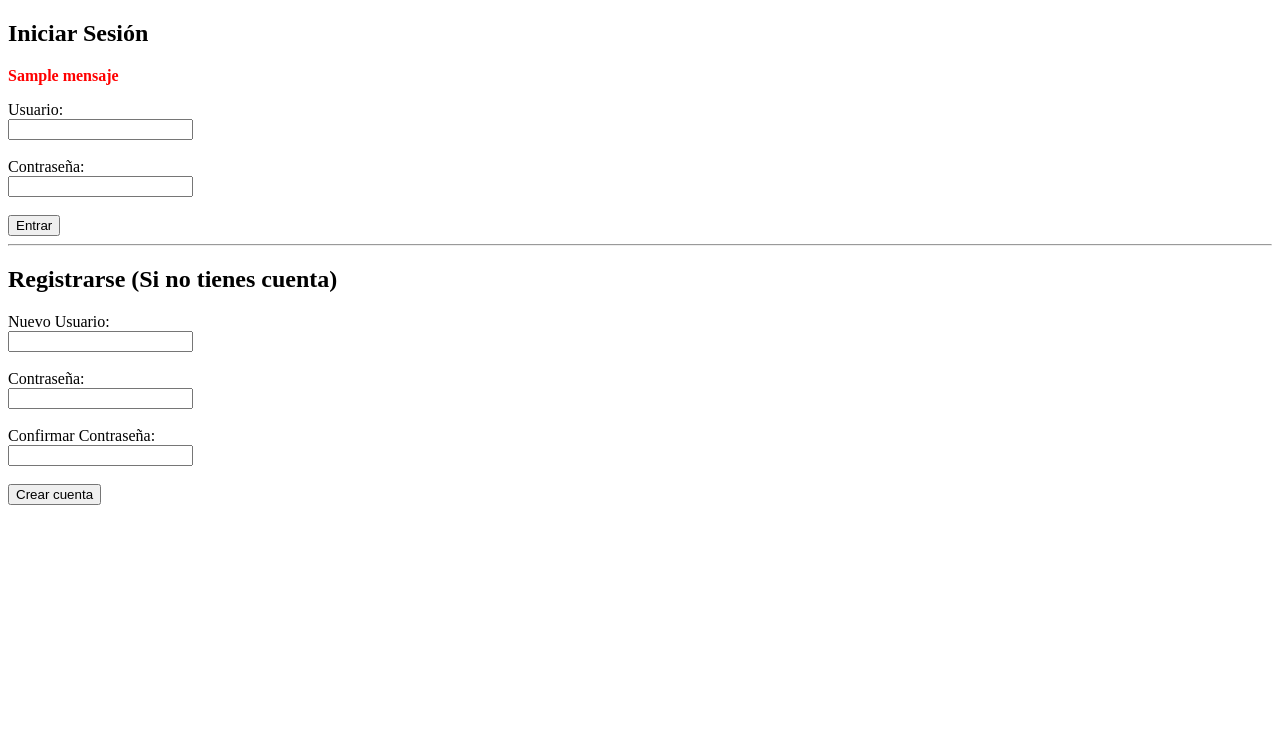
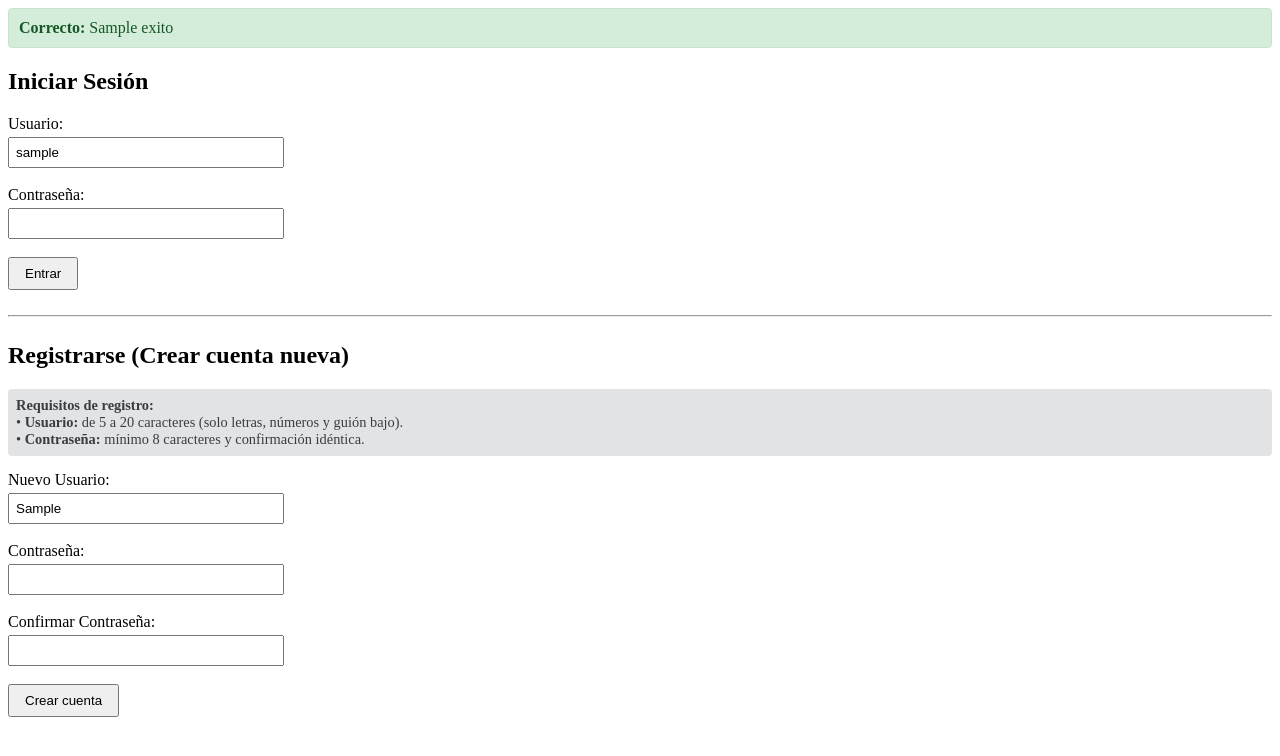
Before and after one commit to pendejousplus/Proyecto_Frases, a Flask app: template templates/login.html in a window 1280 px wide. Shown: the top 756 px of the page. Run offline with Flask 3, Linux system fonts and the light colour scheme; the template is opened without the code that fills it: most values are stand-ins (such as "Sample title", 1, 10 or a date in 2020); some libraries are stand-ins or nearby versions.

Commit message:
Validar
Se añade validación de variables por script dentro de app.py y se cambian los html para reflejar los requisitos de escritura.

```diff
--- a/app.py
+++ b/app.py
@@ -3,6 +3,8 @@ from dotenv import load_dotenv
 import psycopg2
 import bcrypt
 from flask import Flask, render_template, request, redirect, url_for, session
+from wtforms import Form, StringField, PasswordField
+from wtforms.validators import InputRequired, Length, Regexp, EqualTo
 
 load_dotenv()
 
@@ -18,63 +20,101 @@ def get_conexion():
         password=os.getenv("DB_PASSWORD")
     )
 
+class FormularioRegistro(Form):
+    usuario = StringField("Usuario", validators=[
+        InputRequired(message="El nombre de usuario es obligatorio"),
+        Length(min=5, max=20, message="El usuario debe tener entre 5 y 20 caracteres"),
+        Regexp(r"^[A-Za-z0-9_]+$", message="El usuario solo puede contener letras, números y guiones bajos")
+    ])
+    password = PasswordField("Contraseña", validators=[
+        InputRequired(message="La contraseña es obligatoria"),
+        Length(min=8, message="La contraseña debe tener al menos 8 caracteres")
+    ])
+    confirmar_password = PasswordField("Confirmar", validators=[
+        InputRequired(message="Debes confirmar la contraseña"),
+        EqualTo("password", message="Las contraseñas no coinciden")
+    ])
+
+class FormularioFrase(Form):
+    frase = StringField("Frase", validators=[
+        InputRequired(message="La frase no puede estar vacía"),
+        Length(min=10, max=100, message="La frase debe tener entre 10 y 100 caracteres")
+    ])
+
 @app.route("/", methods=["GET", "POST"])
 def login():
-    mensaje = ""
+    mensaje_error = ""
+    mensaje_exito = ""
+    login_usuario = ""
+    reg_usuario = ""
+
     if request.method == "POST":
         accion = request.form.get("accion")
-        usuario = request.form.get("usuario")
-        password = request.form.get("password")
-        confirmar_password = request.form.get("confirmar_password")
-
         conexion = get_conexion()
         cursor = conexion.cursor()
 
         if accion == "login":
+            usuario = request.form.get("usuario", "").strip()
+            password = request.form.get("password", "")
+            login_usuario = usuario
+
             cursor.execute(
-                "SELECT user_id, user_name, password_hash FROM usuarios WHERE user_name = %s",
+                "SELECT user_id, user_name, password_hash FROM usuarios WHERE LOWER(user_name) = LOWER(%s)",
                 (usuario,)
             )
             usuario_encontrado = cursor.fetchone()
 
             if usuario_encontrado and usuario_encontrado[2]:
-                hash_guardado_bytes = usuario_encontrado[2].encode("utf-8")
-                password_introducida_bytes = password.encode("utf-8")
+                hash_guardado = usuario_encontrado[2].encode("utf-8")
+                password_bytes = password.encode("utf-8")
 
-                if bcrypt.checkpw(password_introducida_bytes, hash_guardado_bytes):
+                if bcrypt.checkpw(password_bytes, hash_guardado):
                     session["user_id"] = usuario_encontrado[0]
                     session["usuario"] = usuario_encontrado[1]
                     cursor.close()
                     conexion.close()
                     return redirect(url_for("frases"))
                 else:
-                    mensaje = "Usuario o contraseña incorrectos."
+                    mensaje_error = "Usuario o contraseña incorrectos."
             else:
-                mensaje = "Usuario o contraseña incorrectos."
+                mensaje_error = "Usuario o contraseña incorrectos."
 
         elif accion == "registro":
-            if confirmar_password != password:
-                mensaje = "Las contraseñas deben coincidir."
+            form = FormularioRegistro(request.form)
+            reg_usuario = request.form.get("usuario", "").strip()
+
+            if not form.validate():
+                mensaje_error = list(form.errors.values())[0][0]
             else:
-                cursor.execute("SELECT user_id FROM usuarios WHERE user_name = %s", (usuario,))
+                usuario_valido = form.usuario.data.strip()
+                password_bytes = form.password.data.encode("utf-8")
+                hash_texto = bcrypt.hashpw(password_bytes, bcrypt.gensalt()).decode("utf-8")
+
+                cursor.execute(
+                    "SELECT user_id FROM usuarios WHERE LOWER(user_name) = LOWER(%s)",
+                    (usuario_valido,)
+                )
                 if cursor.fetchone():
-                    mensaje = "Este usuario ya existe, intenta iniciar sesión."
+                    mensaje_error = "Este nombre de usuario ya está registrado. Intenta iniciar sesión."
                 else:
-                    password_bytes = password.encode("utf-8")
-                    hash_calculado = bcrypt.hashpw(password_bytes, bcrypt.gensalt())
-                    hash_texto = hash_calculado.decode("utf-8")
-
                     cursor.execute(
                         "INSERT INTO usuarios (user_name, password, password_hash) VALUES (%s, %s, %s)",
-                        (usuario, "", hash_texto)
+                        (usuario_valido, "", hash_texto)
                     )
                     conexion.commit()
-                    mensaje = "Usuario registrado con éxito mediante hash seguro. Ya puedes iniciar sesión."
+                    mensaje_exito = "Usuario registrado con éxito. Ya puedes iniciar sesión arriba."
+                    reg_usuario = "" # Vaciamos el campo tras registrar con éxito
 
         cursor.close()
         conexion.close()
 
-    return render_template("login.html", mensaje=mensaje)
+    return render_template(
+        "login.html",
+        error=mensaje_error,
+        exito=mensaje_exito,
+        login_usuario=login_usuario,
+        reg_usuario=reg_usuario
+    )
 
 @app.route("/frases", methods=["GET", "POST"])
 def frases():
@@ -83,21 +123,30 @@ def frases():
 
     usuario_actual = session["usuario"]
     user_id_actual = session["user_id"]
+    error_frase = ""
+    mensaje_exito = ""
+    frase_enviada = ""
 
     conexion = get_conexion()
     cursor = conexion.cursor()
 
     if request.method == "POST":
-        nueva_frase = request.form.get("frase")
-        if nueva_frase:
+        form_frase = FormularioFrase(request.form)
+        frase_enviada = request.form.get("frase", "").strip()
+
+        if not form_frase.validate():
+            error_frase = list(form_frase.errors.values())[0][0]
+        else:
             cursor.execute(
                 "INSERT INTO frases (frase, user_id) VALUES (%s, %s)",
-                (nueva_frase, user_id_actual)
+                (form_frase.frase.data.strip(), user_id_actual)
             )
             conexion.commit()
+            mensaje_exito = "¡La frase se ha guardado correctamente en la base de datos!"
+            frase_enviada = ""
 
     mis_frases = []
-    if usuario_actual == "admin":
+    if usuario_actual.strip().lower() == "admin":
         cursor.execute("""
             SELECT f.frase, u.user_name
             FROM frases f
@@ -116,7 +165,15 @@ def frases():
 
     cursor.close()
     conexion.close()
-    return render_template("frases.html", usuario=usuario_actual, frases=mis_frases)
+
+    return render_template(
+        "frases.html",
+        usuario=usuario_actual,
+        frases=mis_frases,
+        error=error_frase,
+        exito=mensaje_exito,
+        frase_previa=frase_enviada
+    )
 
 @app.route("/salir")
 def salir():
--- a/templates/login.html
+++ b/templates/login.html
@@ -3,34 +3,113 @@
 <head>
     <meta charset="UTF-8">
     <title>Acceso - Proyecto Frases</title>
+    <style>
+        .alerta-error {
+            background-color: #f8d7da;
+            color: #721c24;
+            border: 1px solid #f5c6cb;
+            padding: 10px;
+            border-radius: 4px;
+            margin-bottom: 15px;
+        }
+        .alerta-exito {
+            background-color: #d4edda;
+            color: #155724;
+            border: 1px solid #c3e6cb;
+            padding: 10px;
+            border-radius: 4px;
+            margin-bottom: 15px;
+        }
+        .guia-requisitos {
+            background-color: #e2e3e5;
+            color: #383d41;
+            padding: 8px;
+            border-radius: 4px;
+            font-size: 0.9em;
+            margin-bottom: 15px;
+        }
+        input {
+            padding: 6px;
+            width: 260px;
+            margin-top: 4px;
+        }
+        button {
+            padding: 7px 15px;
+            cursor: pointer;
+        }
+    </style>
 </head>
 <body>
-    <h2>Iniciar Sesión</h2>
-    {% if mensaje %}
-        <p style="color: red;"><strong>{{ mensaje }}</strong></p>
+
+    {% if error %}
+        <div class="alerta-error">
+            <strong>Error:</strong> {{ error }}
+        </div>
     {% endif %}
 
+    {% if exito %}
+        <div class="alerta-exito">
+            <strong>Correcto:</strong> {{ exito }}
+        </div>
+    {% endif %}
+
+    <h2>Iniciar Sesión</h2>
     <form method="POST" action="/">
         <input type="hidden" name="accion" value="login">
+
         <label>Usuario:</label><br>
-        <input type="text" name="usuario" required><br><br>
+        <input type="text" name="usuario" value="{{ login_usuario }}" required><br><br>
+
         <label>Contraseña:</label><br>
         <input type="password" name="password" required><br><br>
+
         <button type="submit">Entrar</button>
     </form>
 
-    <hr>
+    <hr style="margin: 25px 0;">
 
-    <h2>Registrarse (Si no tienes cuenta)</h2>
+    <h2>Registrarse (Crear cuenta nueva)</h2>
+
+    <div class="guia-requisitos">
+        <strong>Requisitos de registro:</strong><br>
+        • <strong>Usuario:</strong> de 5 a 20 caracteres (solo letras, números y guión bajo).<br>
+        • <strong>Contraseña:</strong> mínimo 8 caracteres y confirmación idéntica.
+    </div>
+
     <form method="POST" action="/">
         <input type="hidden" name="accion" value="registro">
+
         <label>Nuevo Usuario:</label><br>
-        <input type="text" name="usuario" required><br><br>
+        <input
+            type="text"
+            name="usuario"
+            value="{{ reg_usuario }}"
+            minlength="5"
+            maxlength="20"
+            pattern="^[A-Za-z0-9_]+$"
+            title="Entre 5 y 20 caracteres alfanuméricos"
+            required
+        ><br><br>
+
         <label>Contraseña:</label><br>
-        <input type="password" name="password" required><br><br>
+        <input
+            type="password"
+            name="password"
+            minlength="8"
+            title="Mínimo 8 caracteres"
+            required
+        ><br><br>
+
         <label>Confirmar Contraseña:</label><br>
-        <input type="password" name="confirmar_password" required><br><br>
+        <input
+            type="password"
+            name="confirmar_password"
+            minlength="8"
+            required
+        ><br><br>
+
         <button type="submit">Crear cuenta</button>
     </form>
+
 </body>
 </html>
```
Also changed, not shown: templates/frases.html (+60 -5 lines), README.md.
